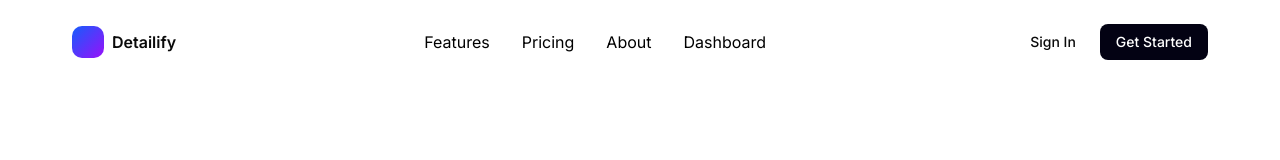
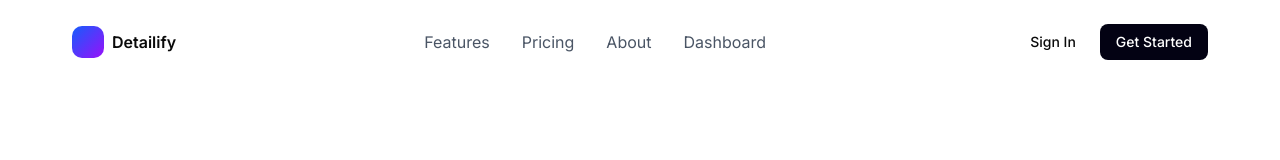
Before and after one commit to SasanTazayoni/detailify, a React (Vite) app: page / in a window 1280 px wide. Shown: the top 160 px of the page. Built offline with nearby package versions, Linux system fonts and the light colour scheme.

Commit message:
Change color of nav links

```diff
--- a/src/components/Navbar.tsx
+++ b/src/components/Navbar.tsx
@@ -6,7 +6,7 @@ function Navbar() {
           <div className="nav-logo"></div>
           <span className="font-semibold dark-text">Detailify</span>
         </div>
-        <div className="flex gap-8">
+        <div className="flex gap-8 dark-grey-text">
           <a href="/">Features</a>
           <a href="/">Pricing</a>
           <a href="/">About</a>
```
